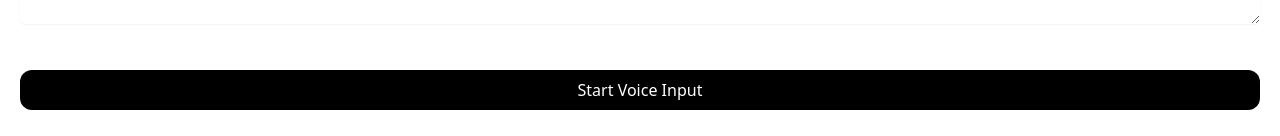
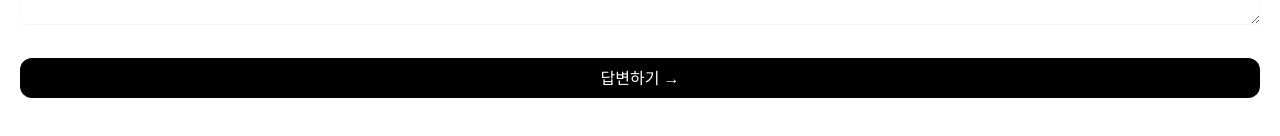
Before and after one commit to yunsoShin/AI_Interviewer, a Next.js app: page /customquestion in a window 1280 px wide. Shown: the part 799-935 px from the top of the page. Built offline with nearby package versions, Linux system fonts and the light colour scheme; no server answers.

Commit message:
remove voice button

```diff
--- a/src/components/answer.js
+++ b/src/components/answer.js
@@ -4,42 +4,6 @@ import { useAIProcess } from "@/pages/_app";
 function Answer() {
   const { prompt, setContent, resultJob } = useAIProcess();
   const [answer, setAnswer] = useState("");
-  let recognition = null;
-
-  const startListening = () => {
-    if ("webkitSpeechRecognition" in window) {
-      recognition = new window.webkitSpeechRecognition();
-      recognition.lang = "ko-KR";
-      recognition.interimResults = true;
-      recognition.continuous = true;
-
-      let finalTranscript = "";
-
-      recognition.onresult = (event) => {
-        let interimTranscript = "";
-        for (let i = event.resultIndex; i < event.results.length; i++) {
-          const transcript = event.results[i][0].transcript;
-          if (event.results[i].isFinal) {
-            finalTranscript += transcript;
-          } else {
-            interimTranscript += transcript;
-          }
-        }
-        setAnswer(finalTranscript + interimTranscript);
-      };
-
-      recognition.start();
-    } else {
-      console.log("Browser does not support Speech recognition");
-    }
-  };
-
-  const stopListening = () => {
-    if (recognition) {
-      recognition.stop();
-      recognition = null;
-    }
-  };
 
   return (
     <>
@@ -52,12 +16,7 @@ function Answer() {
             className="w-full rounded-md border-gray-300 shadow-sm focus:border-black focus:ring-black mt-5"
             placeholder={"  This is conducted/progressed by chain reactions."}
           />
-          <button
-            className="bg-black rounded-xl text-white font-medium px-4 py-2 sm:mt-10 mt-8 hover:bg-black/80 w-full"
-            onClick={startListening}
-          >
-            Start Voice Input
-          </button>
+
           <button
             className="bg-black rounded-xl text-white font-medium px-4 py-2 sm:mt-7 mt-5 hover:bg-black/80 w-full"
             onClick={(e) => {
@@ -76,7 +35,6 @@ function Answer() {
                 },
               ]);
               setAnswer(""); //sdsd
-              stopListening();
             }}
           >
             답변하기 &rarr;
```
